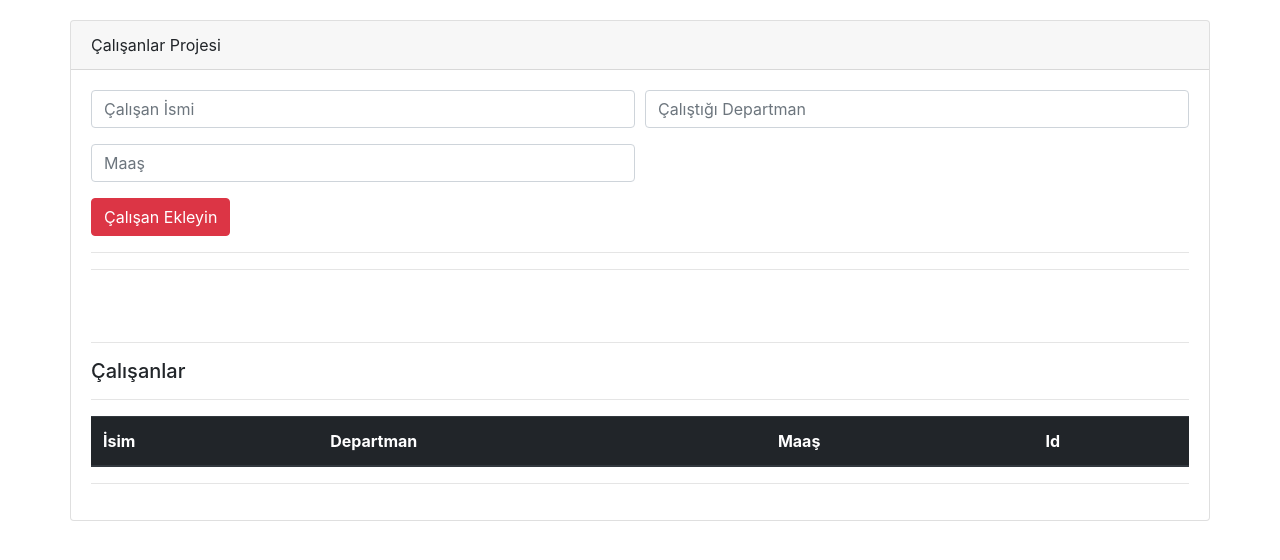
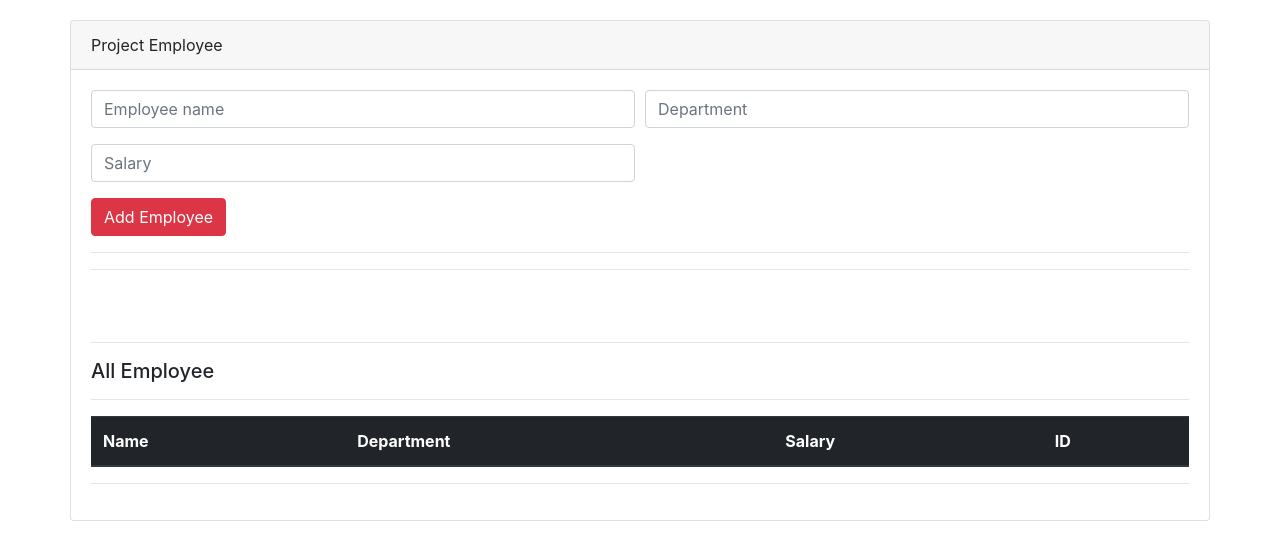
Before and after one commit to anarhuseynov01/webpack-babel-modules, a website: page index.html in a window 1280 px wide. Drawn offline with nearby package versions, Linux system fonts and the light colour scheme.

Commit message:
basic structure

```diff
--- a/index.html
+++ b/index.html
@@ -7,30 +7,30 @@
     <link rel="stylesheet" href="https://stackpath.bootstrapcdn.com/font-awesome/4.7.0/css/font-awesome.min.css">
     <link rel="stylesheet" href="https://maxcdn.bootstrapcdn.com/bootstrap/4.0.0/css/bootstrap.min.css" integrity="sha384-Gn5384xqQ1aoWXA+058RXPxPg6fy4IWvTNh0E263XmFcJlSAwiGgFAW/dAiS6JXm" crossorigin="anonymous">
 
-    <title>Çalışanlar Projesi</title>
+    <title>Project Employee</title>
 </head>
 <body>
         <div class="container" style ="margin-top:20px;">
 
                 <div class="card row">
-                    <div class="card-header">Çalışanlar Projesi</div>
+                    <div class="card-header">Project Employee</div>
                     <div class="card-body">
                             <form id = "employee-form" name="form">
                                 <div class="form-row">
                                     <div class="form-group col-md-6">
-                                        <input class="form-control" type="text" name="name" id = "name" placeholder="Çalışan İsmi">
+                                        <input class="form-control" type="text" name="name" id = "name" placeholder="Employee name">
                                     </div>
                                     <div class="form-group col-md-6">
-                                            <input class="form-control" type="text" name="department" id = "department" placeholder="Çalıştığı Departman">
+                                            <input class="form-control" type="text" name="department" id = "department" placeholder="Department">
                                     </div>
                                     <div class="form-group col-md-6">
-                                            <input class="form-control" type="text" name="salary" id = "salary" placeholder="Maaş">
+                                            <input class="form-control" type="text" name="salary" id = "salary" placeholder="Salary">
                                     </div>
                                 </div>
-                                <button type="submit" class="btn btn-danger">Çalışan Ekleyin</button>
+                                <button type="submit" class="btn btn-danger">Add Employee</button>
                             </form>
                             <hr>
-                            <button id = "update" class="btn btn-dark" style="display:none;">Çalışanı Güncelleyin</button>
+                            <button id = "update" class="btn btn-dark" style="display:none;">Update Employee</button>
                             <hr>
 
 
@@ -39,17 +39,17 @@
 
                      <div class="card-body">
                             <hr>
-                            <h5 class="card-title" id = "employees-title">Çalışanlar</h5>
+                            <h5 class="card-title" id = "employees-title">All Employee</h5>
 
                             <hr>
                             <table class="table table-dark">
                                     <thead>
                                       <tr>
 
-                                        <th scope="col">İsim</th>
-                                        <th scope="col">Departman</th>
-                                        <th scope="col">Maaş</th>
-                                        <th scope="col">Id</th>
+                                        <th scope="col">Name</th>
+                                        <th scope="col">Department</th>
+                                        <th scope="col">Salary</th>
+                                        <th scope="col">ID</th>
 
                                       </tr>
                                     </thead>
--- /dev/null
+++ b/src/index.js
@@ -0,0 +1 @@
+console.log("Test");
```
Also changed, not shown: package.json (added, +26 -0 lines), webpack.config.js (added, +28 -0 lines).
